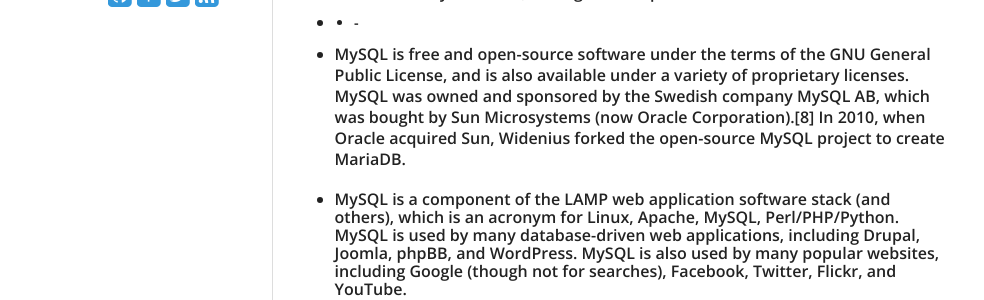
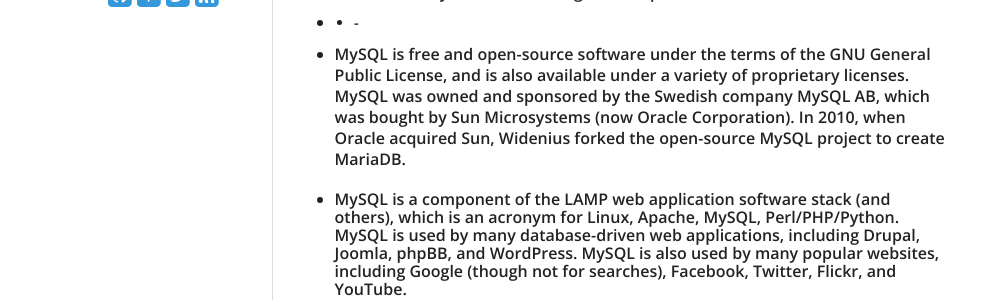
Before and after one commit to daehan0226/Study, a Jekyll site: the page built from _posts/2019-04-03-MYSQL.md, in a window 1280 px wide and 1400 px high, scrolled down 213 px. Shown: the part 217-517 px from the top of the window, without its empty margins (138-1122 px from the left). Built offline with Jekyll 4.4.1, drawn with Linux system fonts in a browser that asks for light colours; some of the changed text lies outside the part shown.

Commit message:
Update 2019-04-03-MYSQL.md

```diff
--- a/_posts/2019-04-03-MYSQL.md
+++ b/_posts/2019-04-03-MYSQL.md
@@ -16,7 +16,7 @@ The customer will retrieve all data from the customer records/table. ( retrieve
 A database is a collection of information that is organized so that it can be easily accessed, managed and updated.
 - - -
 
-- MySQL is free and open-source software under the terms of the GNU General Public License, and is also available under a variety of proprietary licenses. MySQL was owned and sponsored by the Swedish company MySQL AB, which was bought by Sun Microsystems (now Oracle Corporation).[8] In 2010, when Oracle acquired Sun, Widenius forked the open-source MySQL project to create MariaDB.
+- MySQL is free and open-source software under the terms of the GNU General Public License, and is also available under a variety of proprietary licenses. MySQL was owned and sponsored by the Swedish company MySQL AB, which was bought by Sun Microsystems (now Oracle Corporation). In 2010, when Oracle acquired Sun, Widenius forked the open-source MySQL project to create MariaDB.
 
 - MySQL is a component of the LAMP web application software stack (and others), which is an acronym for Linux, Apache, MySQL, Perl/PHP/Python. MySQL is used by many database-driven web applications, including Drupal, Joomla, phpBB, and WordPress. MySQL is also used by many popular websites, including Google (though not for searches), Facebook, Twitter, Flickr, and YouTube.
 - - -
```
Also changed, not shown: other parts of _posts/2019-04-03-MYSQL.md (+3 -1 lines).
